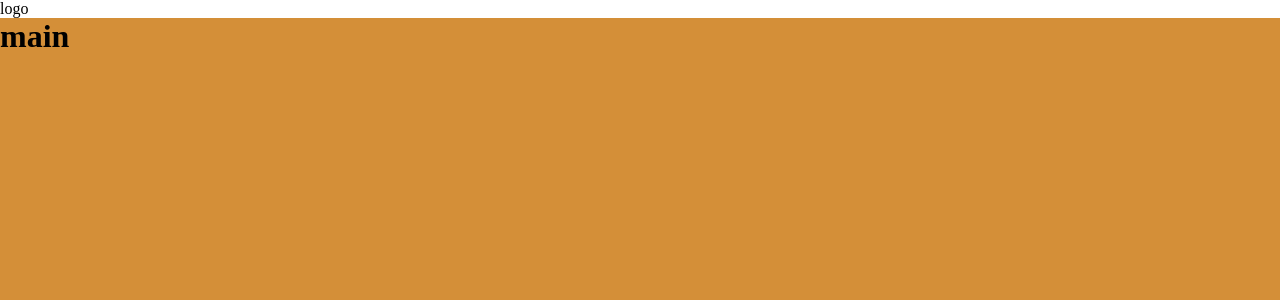
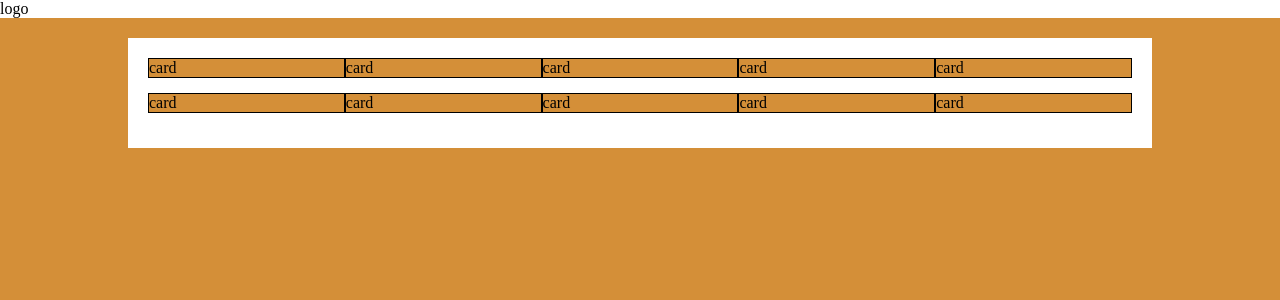
Before and after one commit to Asiaviscardi/vite-yu-gi-oh, a Vue app: page / in a window 1280 px wide. Shown: the top 300 px of the page. Built offline with nearby package versions, Linux system fonts and the light colour scheme.

Commit message:
inserimento struttura card

```diff
--- a/src/components/Header.vue
+++ b/src/components/Header.vue
@@ -16,6 +16,7 @@ export default {
 .logo-container{
     width: 100%;
     background-color: white;
+    margin-bottom: 20px;
 }
 
 </style>
--- a/src/components/Main.vue
+++ b/src/components/Main.vue
@@ -7,10 +7,49 @@ export default {
 
 <template>
 
-    <h1>main</h1>
+    <div class="main">
+
+        <div class="card-container">
+
+            <div class="card">card</div>
+            <div class="card">card</div>
+            <div class="card">card</div>
+            <div class="card">card</div>
+            <div class="card">card</div>
+
+            <div class="card">card</div>
+            <div class="card">card</div>
+            <div class="card">card</div>
+            <div class="card">card</div>
+            <div class="card">card</div>
+
+        </div>
+
+    </div>
+
 
 </template>
 
-<style>
+<style scoped lang="scss">
+
+.main{
+  display: flex;
+  justify-content: center;
+  .card-container{
+      width: 80%;
+      background-color: white;
+      padding: 20px;
+      display: flex;
+      flex-wrap: wrap;
+      .card{
+        width: 20%;
+        background-color: #D48F38;
+        border: 1px solid black;
+        margin-bottom: 15px;
+
+      }
+    }
+}
+
 
 </style>
```
